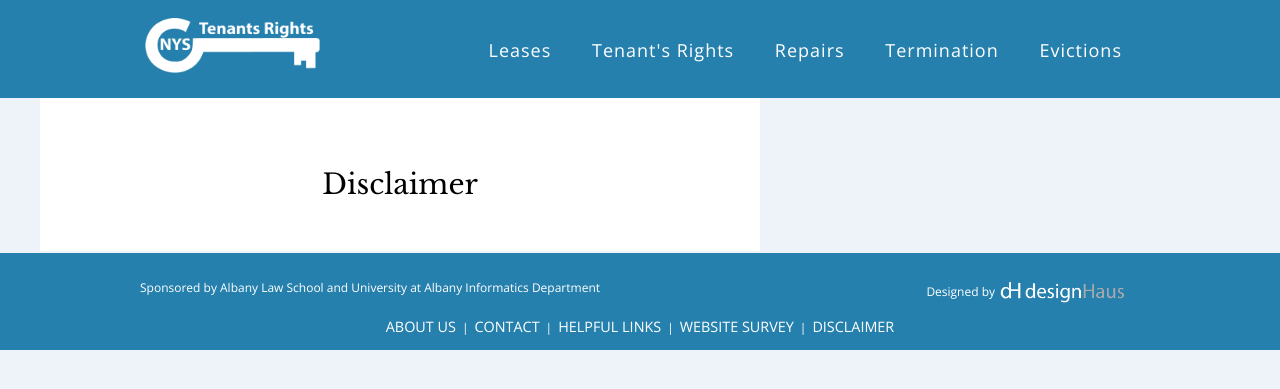
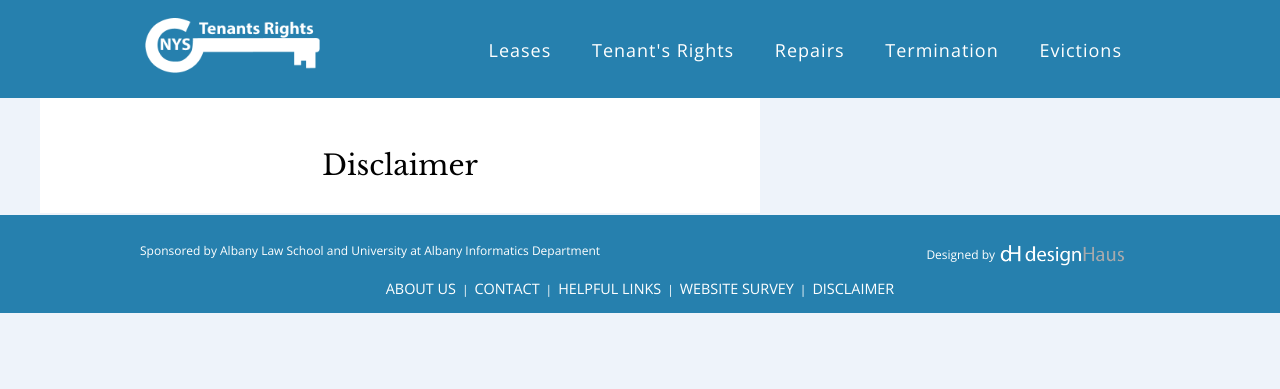
Before and after one commit to RRamsland/Tenant-Rights, a Jekyll site: the page built from disclaimer.html, in a window 1280 px wide. Shown: the top 389 px of the page. Built offline with Jekyll 4.4.1, drawn with Linux system fonts in a browser that asks for light colours.

Commit message:
Removed Excess Spacing Above Page Titles

```diff
--- a/css/style.css
+++ b/css/style.css
@@ -768,6 +768,9 @@ body{
     display:none;
   }
 }
+h1:first-child {
+  margin: 0;
+}
 /* Utilities */
 
 .cf:before,
```
